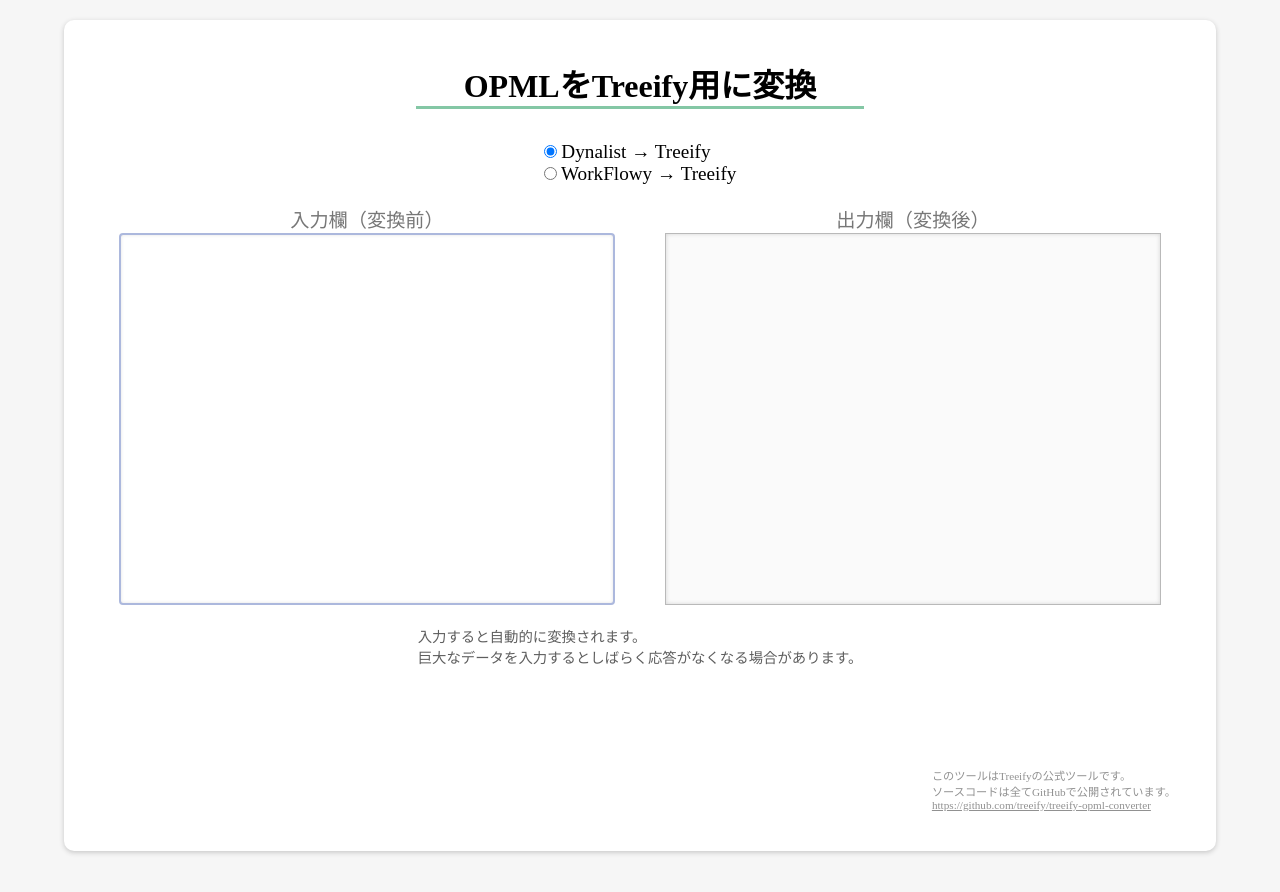
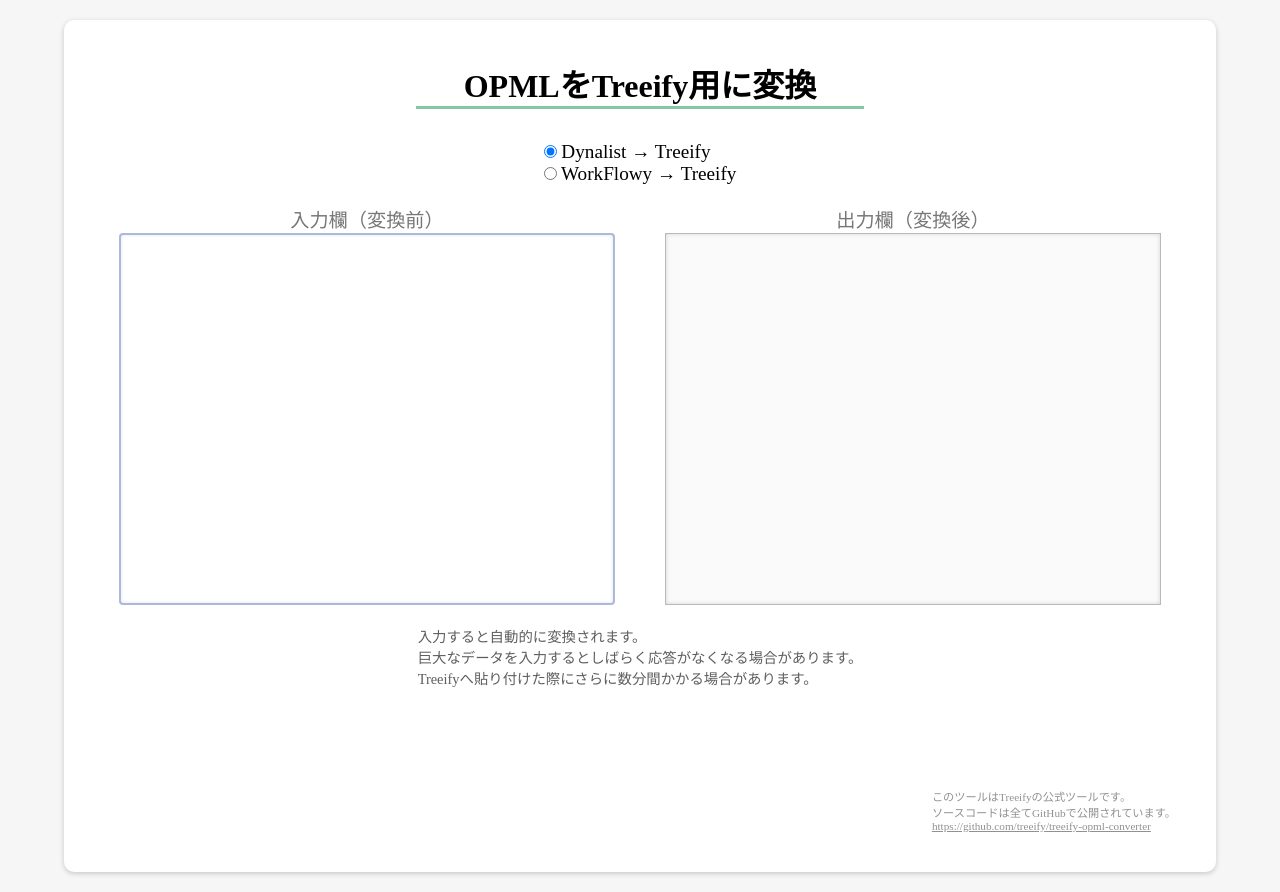
Before and after one commit to treeify/treeify-opml-converter, a Svelte app: page / in a window 1280 px wide. Before the commit the page ends 871 px from the top, so only its background shows below. Built offline with nearby package versions, Linux system fonts and the light colour scheme.

Commit message:
注意書きを追加

```diff
--- a/src/App.svelte
+++ b/src/App.svelte
@@ -76,8 +76,9 @@
       <textarea id="output-area" bind:value={outputAreaText} />
     </div>
     <div class="note">
-      入力すると自動的に変換されます。<br
-      />巨大なデータを入力するとしばらく応答がなくなる場合があります。
+      入力すると自動的に変換されます。<br />
+      巨大なデータを入力するとしばらく応答がなくなる場合があります。<br />
+      Treeifyへ貼り付けた際にさらに数分間かかる場合があります。
     </div>
   </form>
   <footer>
```
